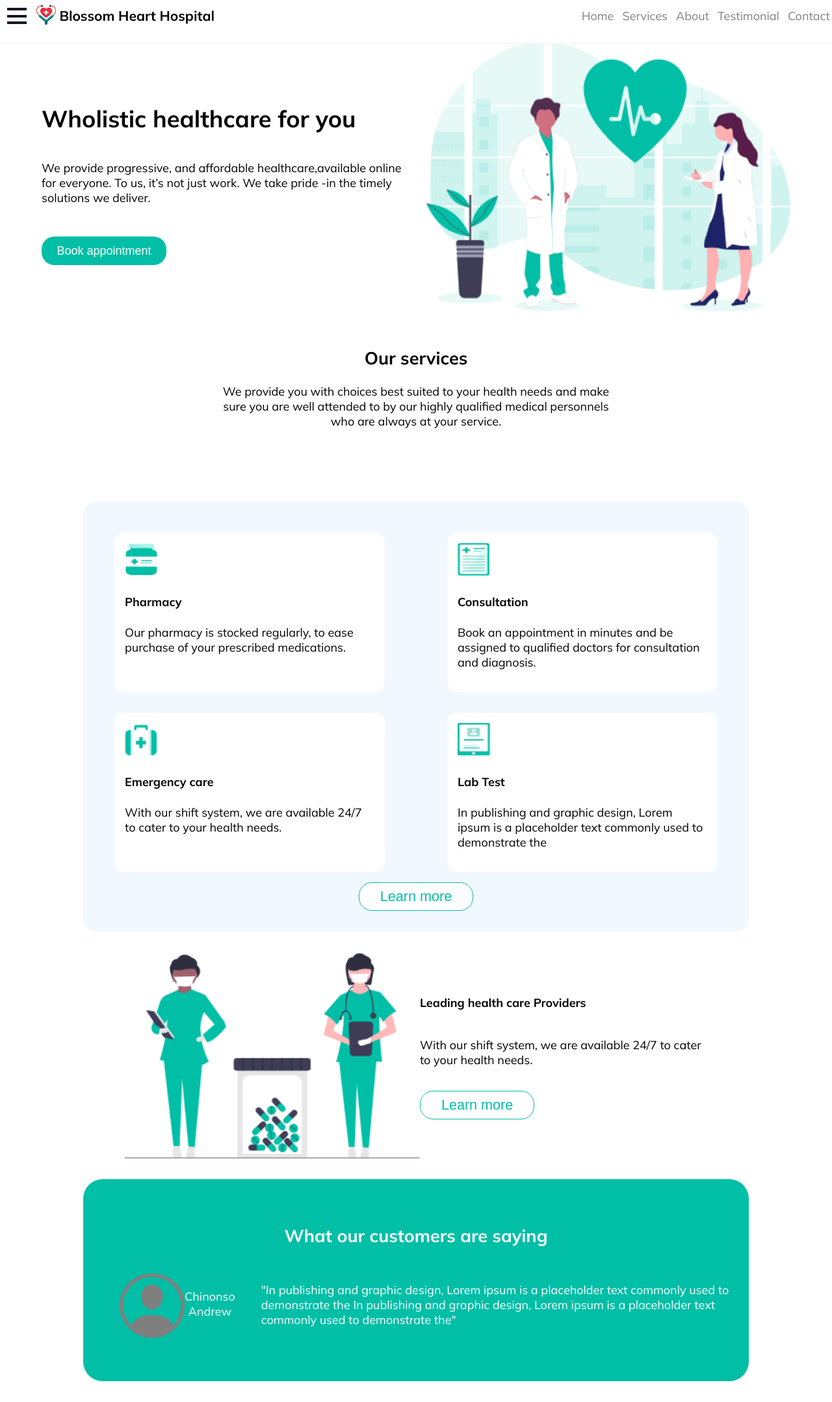
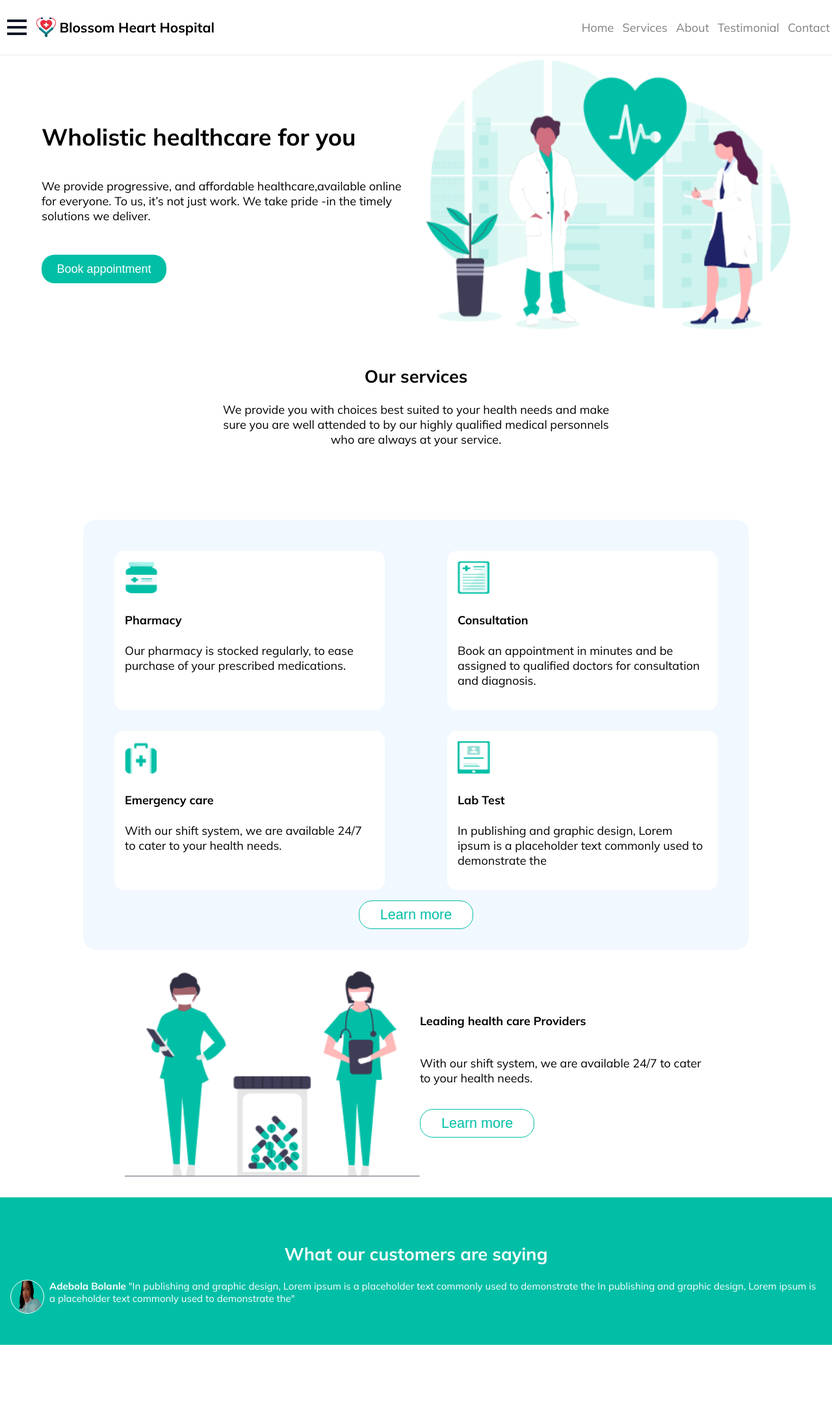
Before and after one commit to zemola/book-appointment, a React (Create React App) app: page / in a window 1280 px wide. Shown: the whole page at 65% size. After the commit the page ends 2070 px from the top, so only its background shows below. Built offline with nearby package versions, Linux system fonts and the light colour scheme.

Commit message:
more styling

```diff
--- a/src/components/Form/Form.css
+++ b/src/components/Form/Form.css
@@ -32,8 +32,6 @@ input, select {
     width: 100%;
     border: 1px #CCCCCC solid;
     border-radius: 5px;
-    padding: 0.2rem;
-    box-sizing: border-box;
 }
 
 .single-input{
@@ -49,8 +47,12 @@ input, select {
     font-size: large;
 }
 
+.close-div{
+    width: 100%;
+    text-align: right;
+}
+
 .close{
-    float: right;
     color: red;
     background-color: white;
     border: none;
@@ -59,8 +61,18 @@ input, select {
     font-weight: 600;
 }
 
-small {
+.small {
     color: red;
     text-align: center;
     padding-left: 1rem;
 }
+
+@media (max-width: 768px){
+    .double-input {
+        flex-direction: column;
+    }
+
+    .double-input div{
+        width: 90%;
+    }
+}
--- a/src/components/Form/Form.js
+++ b/src/components/Form/Form.js
@@ -3,7 +3,6 @@ import { useState } from "react";
 import { Select } from "react-select-states-and-lga-in-nigeria";
 import "react-select-states-and-lga-in-nigeria/dist/index.css";
 
-import Logo from "../../images/blossom heart.png";
 import Success from "../../images/success.png";
 import "./Form.css";
 
@@ -14,6 +13,7 @@ const Form = (props) => {
   const [phone, setPhone] = useState("");
   const [address, setAddress] = useState("");
   const [state, setState] = useState("");
+  const [dob, setDob] = useState("");
   const [lga, setLga] = useState("");
   const [gender, setGender] = useState("");
   const [reason, setReason] = useState("");
@@ -22,6 +22,10 @@ const Form = (props) => {
 
   const emailChangeHandler = (e) => {
     setEmail(e.target.value);
+  };
+
+  const dobChangeHandler = (e) => {
+    setDob(e.target.value);
   };
 
   const firstnameChangeHandler = (e) => {
@@ -103,17 +107,19 @@ const Form = (props) => {
   return (
     <div className="form">
       <div className="header">
-        <div className="logo-div-form">
-          <img src={Logo} className="logo" alt="" />
-          <h3>Book an appointment</h3>
-        </div>
-        <button className="close" onClick={props.onClose}>
+
+       <div className="close-div">
+       <button className="close" onClick={props.onClose}>
           X
         </button>
+       </div>
       </div>
       {!sucess && (
         <form onSubmit={submitHandler}>
-          {error && <small>Please fill all inputs</small>}
+           <div className="logo-div-form">
+              <h3>Book an appointment</h3>
+            </div>
+          {error && <small class="small">Please fill all inputs</small>}
           <div className="single-input">
             <label>Email</label>
             <input
@@ -171,6 +177,17 @@ const Form = (props) => {
                 onChange={addressChangeHandler}
               />
             </div>
+          </div>
+
+          <div className="single-input">
+            <label>Date of Birth</label>
+            <input
+              type="date"
+              name="dob"
+              id="dob"
+              value={dob}
+              onChange={dobChangeHandler}
+            />
           </div>
 
           <div className="single-input">
--- a/src/components/Home/Home.css
+++ b/src/components/Home/Home.css
@@ -11,7 +11,7 @@
     display:flex;
     justify-content: space-between;
     height: 30rem;
-    margin-top: 2rem;
+    margin-top: 60px;
 }
 
 .banner-desc, .banner-img {
@@ -115,43 +115,32 @@
 
 /********************************* FOOTER **************************************/
 .footer{
-    width: 80%;
+    width: 100%;
     margin: 0 auto;
-    margin-bottom: 2rem;
     text-align: center;
     background-color: #00BFA6;
     color: white;
     padding: 3rem 1rem;
     box-sizing: border-box;
-    border-radius: 30px;
     justify-content: space-between;
 }
 
 .footer img{
-    height: 100px;
-    width: 100px;
-}
-
-.footer p{
-    margin-top: 2rem;
+    height: 50px;
+    width: 50px;
+    border: 1px white solid;
+    border-radius: 50%;
 }
 
 .feed{
     display: flex;
 }
 
-figure {
-    display: flex;
-    width: 30%;
-}
 
-figcaption{
- margin-top: 1.5rem;
-}
-
+/******************************* MEDIA QUERIES **********************/
 @media (max-width: 820px) {
 .banner-div {
-    margin-top: 15rem;
+    margin-top: 35vh;
     display: flex;
     flex-direction: column-reverse;
 }
@@ -193,6 +182,20 @@ figure{
 .footer{
     width: 100%;
     border-radius: 0%;
+    padding: 1rem;
 }
 
 }
+
+
+@media only screen and (min-width: 992px) {
+    .card {
+        width: 50%;
+    }
+}
+
+@media only screen and (min-width: 768px) {
+    .card {
+        width: 40%;
+    }
+}
--- a/src/components/Home/Home.js
+++ b/src/components/Home/Home.js
@@ -7,8 +7,8 @@ import Medicine from "../../images/medicine.png";
 import Lab from "../../images/lab.png";
 import Firstaid from "../../images/first-aid.png";
 import Nurse from "../../images/nurse.png";
-import Avatar from "../../images/avatar.png";
 import Contact from "../../images/contact.png";
+import Bola from '../../images/bola.png'
 
 import "./Home.css";
 
@@ -116,16 +116,14 @@ const Home = (props) => {
         <div className="footer">
           <h2>What our customers are saying</h2>
           <div className="feed">
-            <figure>
-              <img src={Avatar} alt="" />
-              <figcaption>Chinonso Andrew</figcaption>
-            </figure>
-            <p style={{ textAlign: "left" }}>
-              "In publishing and graphic design, Lorem ipsum is a placeholder
+              <img src={Bola} alt="" />
+
+            <small style={{ textAlign: "left", marginLeft:"0.5rem"}}>
+              <b>Adebola Bolanle</b> "In publishing and graphic design, Lorem ipsum is a placeholder
               text commonly used to demonstrate the In publishing and graphic
               design, Lorem ipsum is a placeholder text commonly used to
               demonstrate the"
-            </p>
+            </small>
           </div>
         </div>
       </div>
--- a/src/components/Layout/Nav.css
+++ b/src/components/Layout/Nav.css
@@ -1,22 +1,21 @@
 .nav{
     width: 100%;
     margin: 0 auto;
-    box-sizing: border-box;
     display:flex;
     justify-content: space-between;
+    align-items: center;
     padding: 0.5rem 0.2rem;
     overflow: hidden;
     position: fixed;
     top: 0;
     background-color: white;
     box-shadow: 0 0 0 2px #f5f5f5;
+    box-sizing: border-box;
  }
 
  .nav h3 {
      margin-left: 5px;
      font-weight: 600;
-     margin-top: 0.2rem;
-
  }
 
  .hamburger {
@@ -39,6 +38,8 @@
  .logo-div {
      display: flex;
      width: 50%;
+     align-items: center;
+     box-sizing: border-box;
  }
 
  .logo-text {
@@ -56,7 +57,6 @@
      justify-content: space-between;
      display: flex;
      margin:0;
-     padding-top: 0.3rem;
  }
 
  li {
@@ -64,7 +64,7 @@
  }
 
 
- @media (max-width: 820px) {
+ @media (max-width: 992px) {
     .nav-items {
         display: none;
     }
--- a/src/components/Modal/Modal.module.css
+++ b/src/components/Modal/Modal.module.css
@@ -21,13 +21,15 @@
   z-index: 30;
   box-sizing: border-box;
   animation: slide-down 300ms ease-out forwards;
+  overflow: scroll;
 }
 
 @media (max-width: 768px) {
   .modal {
-    width: 100%;
-    left: 0;
-    margin: 0 auto;
+    width: 90%;
+    left: 5vw;
+    top:5vh;
+    border-radius: none;
   }
 }
 
--- a/src/index.css
+++ b/src/index.css
@@ -5,6 +5,7 @@ body {
   -moz-osx-font-smoothing: grayscale;
   font-family: 'Mulish', sans-serif;
   font-size: large;
+  width: 100%;
 }
 
 code {
```
Also changed, not shown: src/images/bola.png (added).
